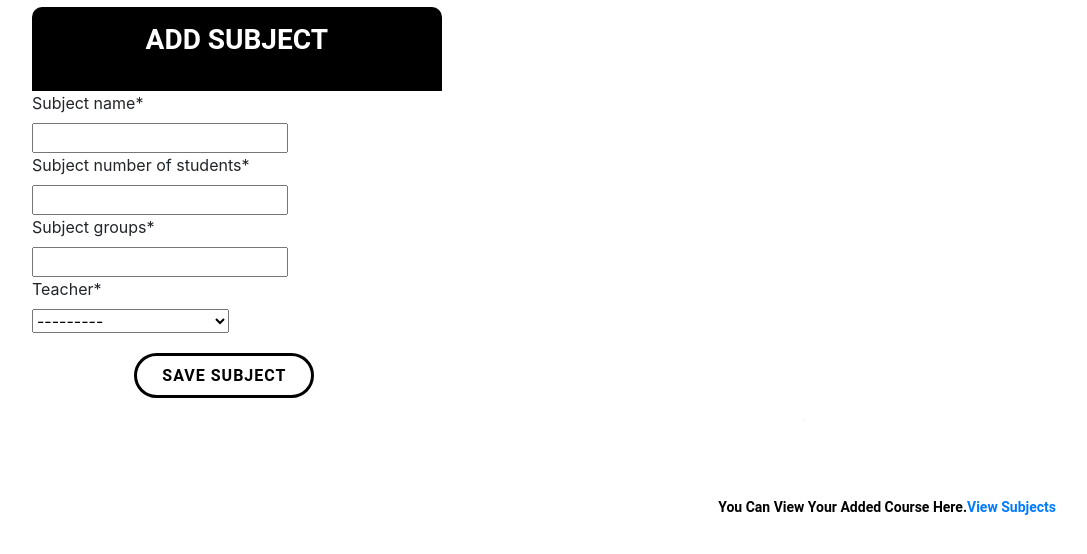
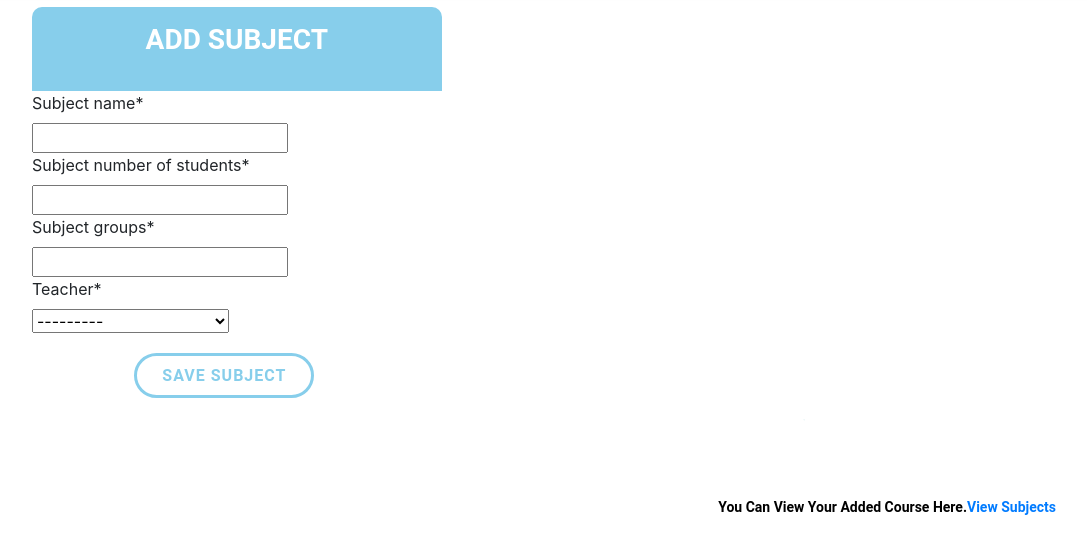
Before and after one commit to ikrame-EL-ARFAOUI/TimeTableCSP, a Django app: page /subject/add in a window 1280 px wide. Shown: the part 89-643 px from the top of the page, without its empty margins (32-1119 px from the left). Run offline with Django 3.2, Linux system fonts and the light colour scheme; data comes from the database, SQL or seed files in the repository; some libraries are stand-ins or nearby versions.

Commit message:
adding design to  add subject

```diff
--- a/static/css/add.css
+++ b/static/css/add.css
@@ -73,7 +73,7 @@
     text-transform: uppercase;
     padding-top: 12px;
     color: white;
-    background: black;
+    background: skyblue;
     border-radius: 10px 10px 0 0 ;
     height: 15%;
 }
@@ -100,13 +100,13 @@
 	text-transform: uppercase;
 	letter-spacing: 1px;
 	font-weight: bolder;
-	color: black ;
+	color: skyblue ;
 	text-align: center;
 	background: none;
 	margin-left: 25%;
 	margin-right: -30px;
 	margin-top: 20px;
-	border-color: black ;
+	border-color: skyblue ;
 	border-radius: 30px ;
 	border-style: solid;
 	border-width: 3px ;
@@ -114,7 +114,7 @@
 
 }
 .saveButton:hover{
-    background: black;
+    background: skyblue;
     color: white;
 }
 
@@ -146,7 +146,7 @@
     padding:20px 20px 20px 20px !important;
 
     text-align: center !important;
-    border: 2px solid black !important;
+    border: 2px solid skyblue !important;
 
     background: none !important;
     border-radius: 30px !important;
--- a/templates/AddSubject.html
+++ b/templates/AddSubject.html
@@ -7,6 +7,7 @@
             <div class="header">
                 Add Subject
             </div>
+
             <div class="form">
                 <form method="POST" action="">
                     {% csrf_token %}
```
